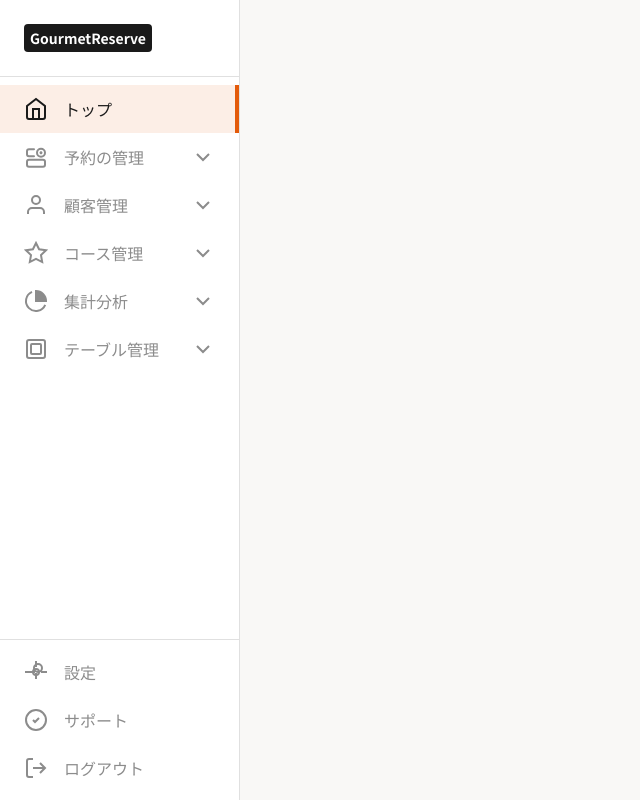
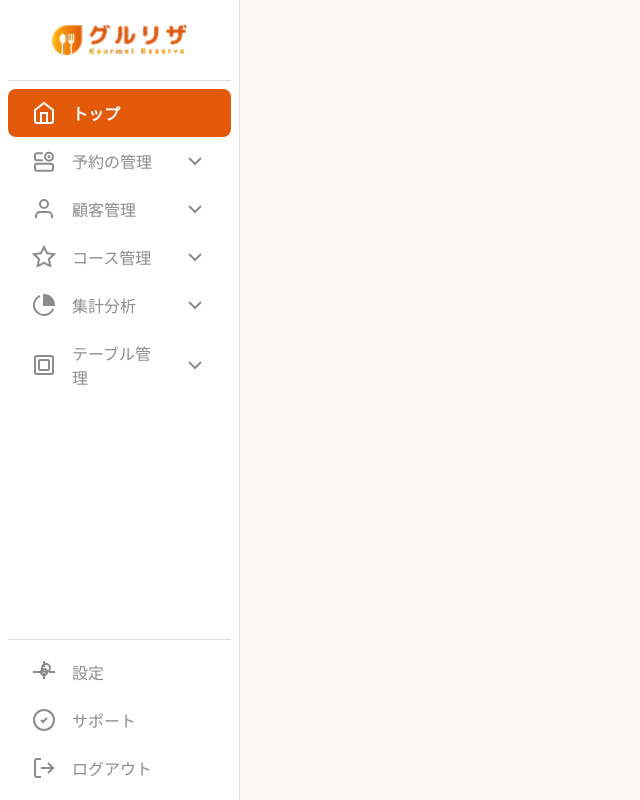
Before and after one commit to TagKrj/GourmetReserve, a React (Vite) app: page / in a window 1280 px wide. Shown: the whole page, without its empty margins (0-640 px from the left). Built offline with nearby package versions, Linux system fonts and the light colour scheme.

Commit message:
feat: enhance sidebar with SVG icons and improve active item styling

```diff
--- a/src/constants/menuItems.jsx
+++ b/src/constants/menuItems.jsx
@@ -25,9 +25,45 @@ export const menuItems = [
         ),
         hasSubmenu: true,
         submenu: [
-            { id: 'schedule', label: 'スケジュール表' },
-            { id: 'list', label: '予約一覧' },
-            { id: 'register', label: '予約登録' }
+            {
+                id: 'schedule',
+                label: 'スケジュール表',
+                icon: (
+                    <svg width="20" height="20" viewBox="0 0 24 24" fill="none">
+                        <rect x="3" y="4" width="18" height="18" rx="2" ry="2" stroke="currentColor" strokeWidth="2" />
+                        <line x1="16" y1="2" x2="16" y2="6" stroke="currentColor" strokeWidth="2" />
+                        <line x1="8" y1="2" x2="8" y2="6" stroke="currentColor" strokeWidth="2" />
+                        <line x1="3" y1="10" x2="21" y2="10" stroke="currentColor" strokeWidth="2" />
+                        <rect x="7" y="14" width="3" height="3" fill="currentColor" />
+                        <rect x="14" y="14" width="3" height="3" fill="currentColor" />
+                    </svg>
+                )
+            },
+            {
+                id: 'list',
+                label: '予約一覧',
+                icon: (
+                    <svg width="20" height="20" viewBox="0 0 24 24" fill="none">
+                        <path d="M8 6h13" stroke="currentColor" strokeWidth="2" strokeLinecap="round" />
+                        <path d="M8 12h13" stroke="currentColor" strokeWidth="2" strokeLinecap="round" />
+                        <path d="M8 18h13" stroke="currentColor" strokeWidth="2" strokeLinecap="round" />
+                        <path d="M3 6h.01" stroke="currentColor" strokeWidth="2" strokeLinecap="round" />
+                        <path d="M3 12h.01" stroke="currentColor" strokeWidth="2" strokeLinecap="round" />
+                        <path d="M3 18h.01" stroke="currentColor" strokeWidth="2" strokeLinecap="round" />
+                    </svg>
+                )
+            },
+            {
+                id: 'register',
+                label: '予約登録',
+                icon: (
+                    <svg width="20" height="20" viewBox="0 0 24 24" fill="none">
+                        <line x1="12" y1="5" x2="12" y2="19" stroke="currentColor" strokeWidth="2" />
+                        <line x1="5" y1="12" x2="19" y2="12" stroke="currentColor" strokeWidth="2" />
+                        <rect x="3" y="3" width="18" height="18" rx="2" stroke="currentColor" strokeWidth="2" fill="none" />
+                    </svg>
+                )
+            }
         ]
     },
     {
--- a/src/index.css
+++ b/src/index.css
@@ -158,21 +158,44 @@ body {
 }
 
 .nav-item {
-    @apply flex items-center gap-4 px-6 py-3 text-neutral-500 hover:text-secondary hover:bg-neutral-200 transition-colors duration-200 relative;
+    @apply flex items-center gap-4 px-6 py-3 text-neutral-500 hover:text-secondary hover:bg-neutral-200 transition-colors duration-200 relative rounded-lg;
 }
 
 .nav-item-active {
-    @apply text-secondary bg-accent-hover;
+    @apply text-white rounded-lg;
+    background-color: #E35A0A;
+}
+
+.nav-item-active:hover {
+    @apply text-white;
+    background-color: #E35A0A;
+}
+
+.nav-item-parent-active::before {
+    content: '';
+    position: absolute;
+    left: -8px;
+    top: 0;
+    bottom: 0;
+    width: 4px;
+    background-color: #E35A0A;
+    border-radius: 0 4px 4px 0;
+}
+
+/* Remove the ::before for nav-item-active when it's a submenu item */
+.pl-4 .nav-item-active::before {
+    display: none;
 }
 
 .nav-item-active::before {
     content: '';
     position: absolute;
-    right: 0;
+    left: -8px;
     top: 0;
     bottom: 0;
     width: 4px;
-    background-color: var(--color-accent);
+    background-color: #E35A0A;
+    border-radius: 0 4px 4px 0;
 }
 
 .nav-dropdown {
--- a/src/layouts/Sidebar.jsx
+++ b/src/layouts/Sidebar.jsx
@@ -1,5 +1,6 @@
 import React, { useState } from 'react';
 import { menuItems, bottomMenuItems } from '../constants/menuItems.jsx';
+import logoText from '../assets/icon/logo_text.png';
 
 const Sidebar = () => {
     const [activeItem, setActiveItem] = useState('home');
@@ -20,12 +21,22 @@ const Sidebar = () => {
         }
     };
 
+    const isMenuActive = (item) => {
+        // Only active if this exact item is selected and it has no submenu
+        return activeItem === item.id && !item.hasSubmenu;
+    };
+
+    const hasActiveSubmenu = (item) => {
+        // Check if any submenu item is active
+        return item.hasSubmenu && item.submenu?.some(subItem => activeItem === subItem.id);
+    };
+
     return (
-        <div className="nav-sidebar fixed left-0 top-0 h-screen bg-white border-r border-neutral-300 flex flex-col">
+        <div className="nav-sidebar fixed left-0 top-0 h-screen bg-white border-r border-neutral-300 flex flex-col px-2">
             {/* Logo */}
-            <div className="p-6 border-b border-neutral-300">
-                <div className="w-32 h-7 bg-secondary rounded flex items-center justify-center">
-                    <span className="text-white font-bold text-sm">GourmetReserve</span>
+            <div className="p-6 border-b border-neutral-300 flex justify-center">
+                <div className="w-40 h-8 flex items-center justify-center " >
+                    <img src={logoText} alt="GourmetReserve" className="h-full object-contain" />
                 </div>
             </div>
 
@@ -34,14 +45,13 @@ const Sidebar = () => {
                 {menuItems.map((item) => (
                     <div key={item.id}>
                         <div
-                            className={`nav-item cursor-pointer ${activeItem === item.id && !item.hasSubmenu ? 'nav-item-active' : ''
-                                }`}
+                            className={`nav-item cursor-pointer ${isMenuActive(item) ? 'nav-item-active' : ''} ${hasActiveSubmenu(item) ? 'nav-item-parent-active' : ''}`}
                             onClick={() => handleMenuClick(item)}
                         >
                             <div className="w-6 h-6 text-current">
                                 {item.icon}
                             </div>
-                            <span className="flex-1">{item.label}</span>
+                            <span className={`flex-1 ${isMenuActive(item) ? 'font-semibold' : ''}`}>{item.label}</span>
                             {item.hasSubmenu && (
                                 <div className="w-6 h-6">
                                     <svg
@@ -60,15 +70,20 @@ const Sidebar = () => {
 
                         {/* Submenu */}
                         {item.hasSubmenu && expandedMenus.includes(item.id) && item.submenu && (
-                            <div className="nav-dropdown ml-10 border-l-2 border-neutral-300">
+                            <div className="pl-4">
                                 {item.submenu.map((subItem) => (
                                     <div
                                         key={subItem.id}
-                                        className={`nav-item cursor-pointer ${subItem.active ? 'nav-item-active' : ''
+                                        className={`nav-item cursor-pointer ${activeItem === subItem.id ? 'nav-item-active' : ''
                                             }`}
                                         onClick={() => setActiveItem(subItem.id)}
                                     >
-                                        <span>{subItem.label}</span>
+                                        {subItem.icon && (
+                                            <div className="w-5 h-5 text-current">
+                                                {subItem.icon}
+                                            </div>
+                                        )}
+                                        <span className={`${activeItem === subItem.id ? 'font-semibold' : ''}`}>{subItem.label}</span>
                                     </div>
                                 ))}
                             </div>
@@ -85,13 +100,13 @@ const Sidebar = () => {
                 {bottomMenuItems.map((item) => (
                     <div
                         key={item.id}
-                        className="nav-item cursor-pointer"
+                        className={`nav-item cursor-pointer ${activeItem === item.id ? 'nav-item-active' : ''}`}
                         onClick={() => setActiveItem(item.id)}
                     >
                         <div className="w-6 h-6 text-current">
                             {item.icon}
                         </div>
-                        <span>{item.label}</span>
+                        <span className={`${activeItem === item.id ? 'font-semibold' : ''}`}>{item.label}</span>
                     </div>
                 ))}
             </div>
```
Also changed, not shown: src/assets/icon/logo_text.png (added).
